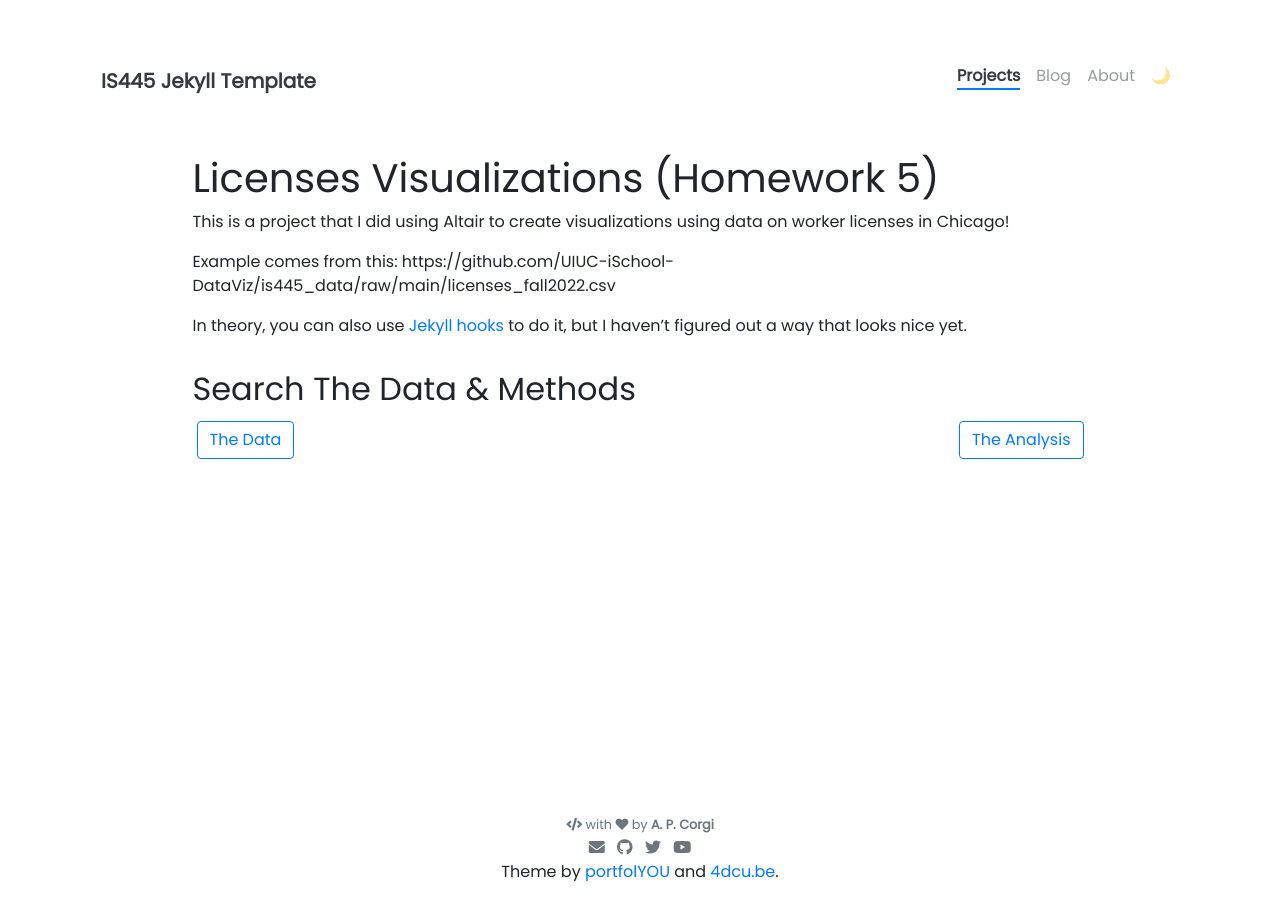
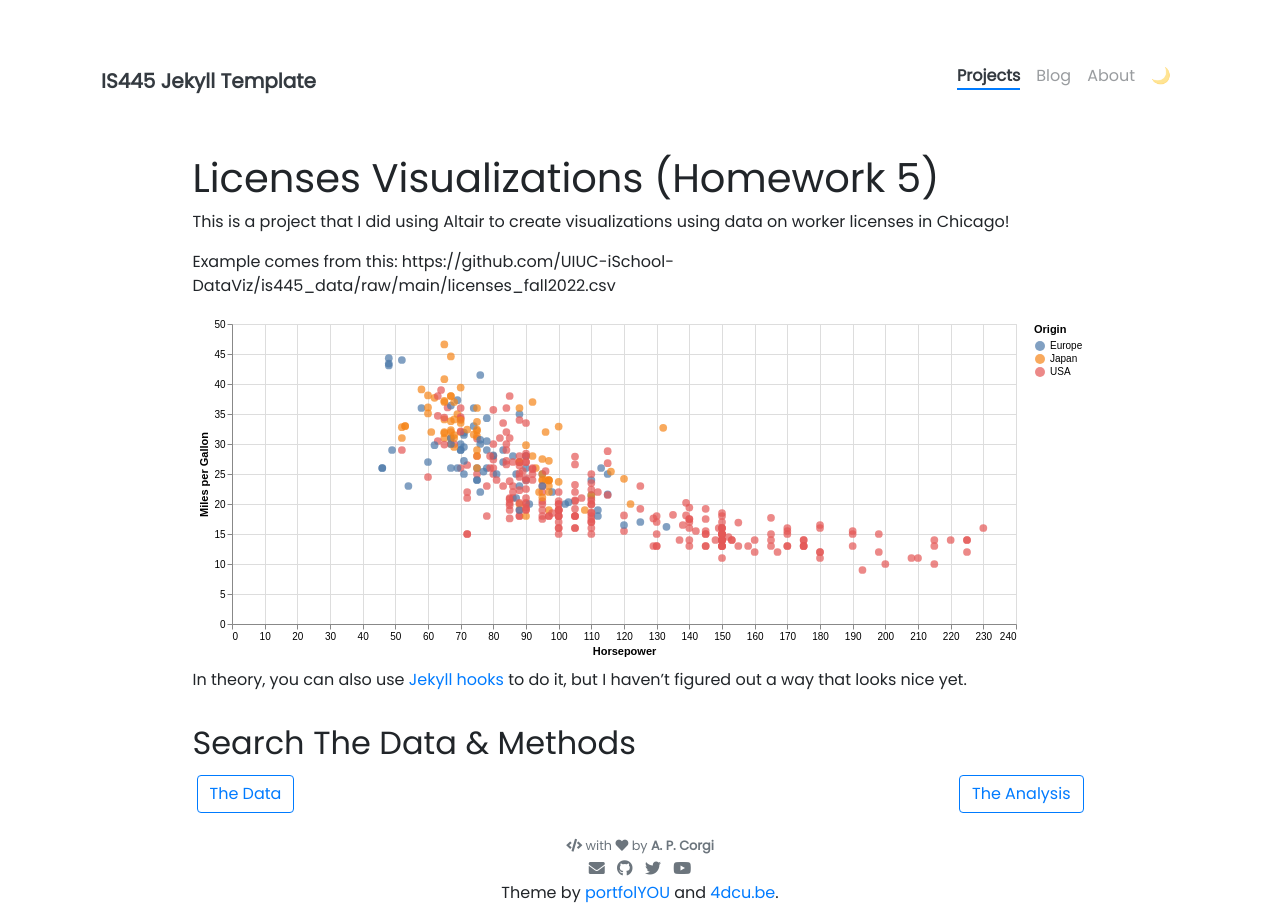
Before and after one commit to ekonsur2/ekonsur2.github.io, a Jekyll site: the page built from _projects/1_Vega_lite_project.md, in a window 1280 px wide. Built offline with Jekyll 4.4.1, drawn with Linux system fonts in a browser that asks for light colours; nearby versions of some CDN libraries; before the commit the page ends 900 px from its top, so only the background shows below that.

Commit message:
Update 1_Vega_lite_project.md

```diff
--- a/_projects/1_Vega_lite_project.md
+++ b/_projects/1_Vega_lite_project.md
@@ -18,9 +18,8 @@ This is a project that I did using Altair to create visualizations using data on
 Example comes from this: https://github.com/UIUC-iSchool-DataViz/is445_data/raw/main/licenses_fall2022.csv
 
 
-<vegachart schema-url="https://vega.github.io/schema/vega/v5.json" style="width: 100%"></vegachart>
 
-
+<vegachart schema-url="{{ https://vega.github.io/schema/vega-lite/v5.20.1.json }}/assets/json/cars.json" style="width: 100%"></vegachart>
 
 In theory, you can also use [Jekyll hooks](https://jekyllrb.com/docs/plugins/hooks/) to do it, but I haven't figured out a way that looks nice yet.
 
```
